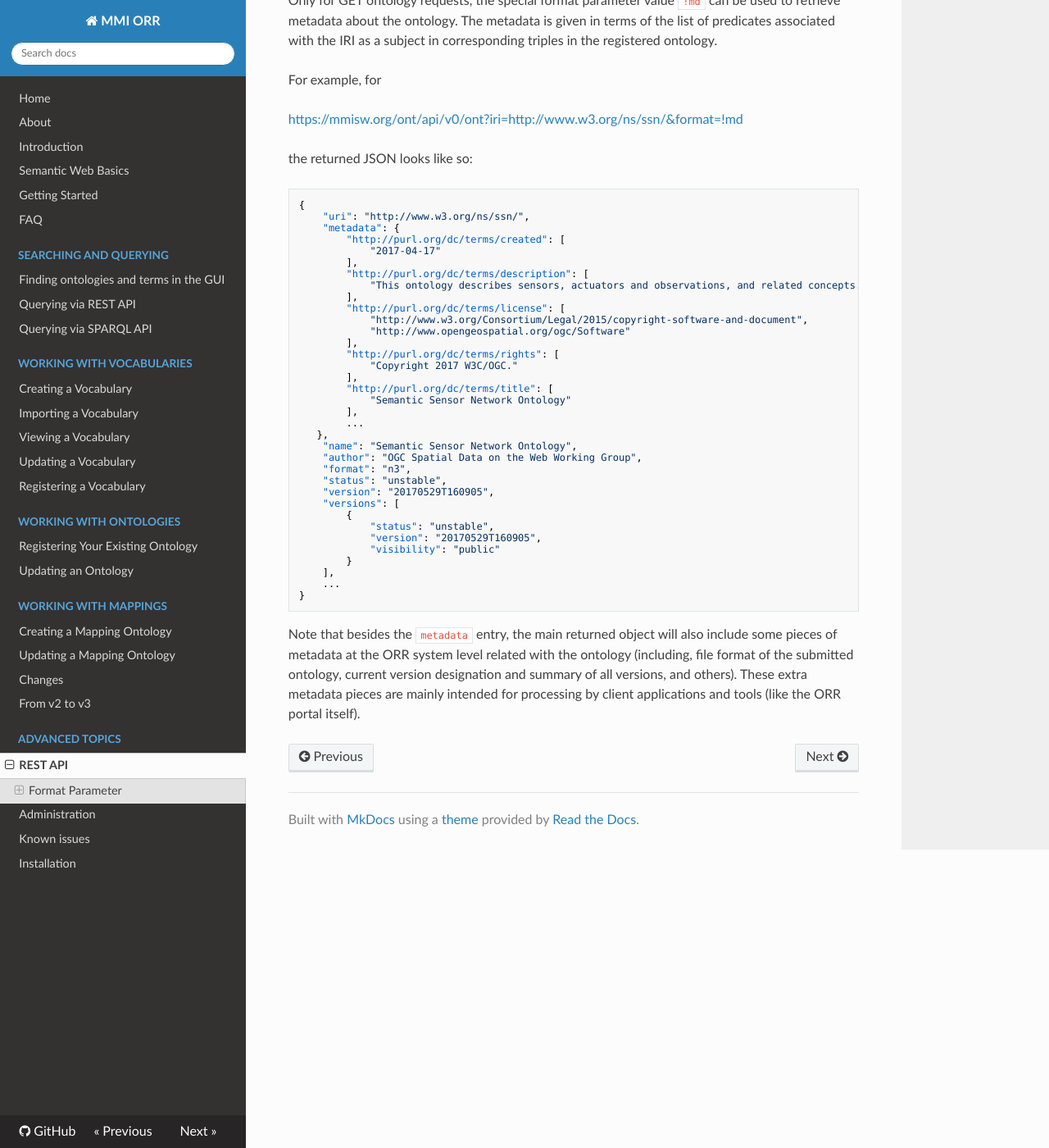
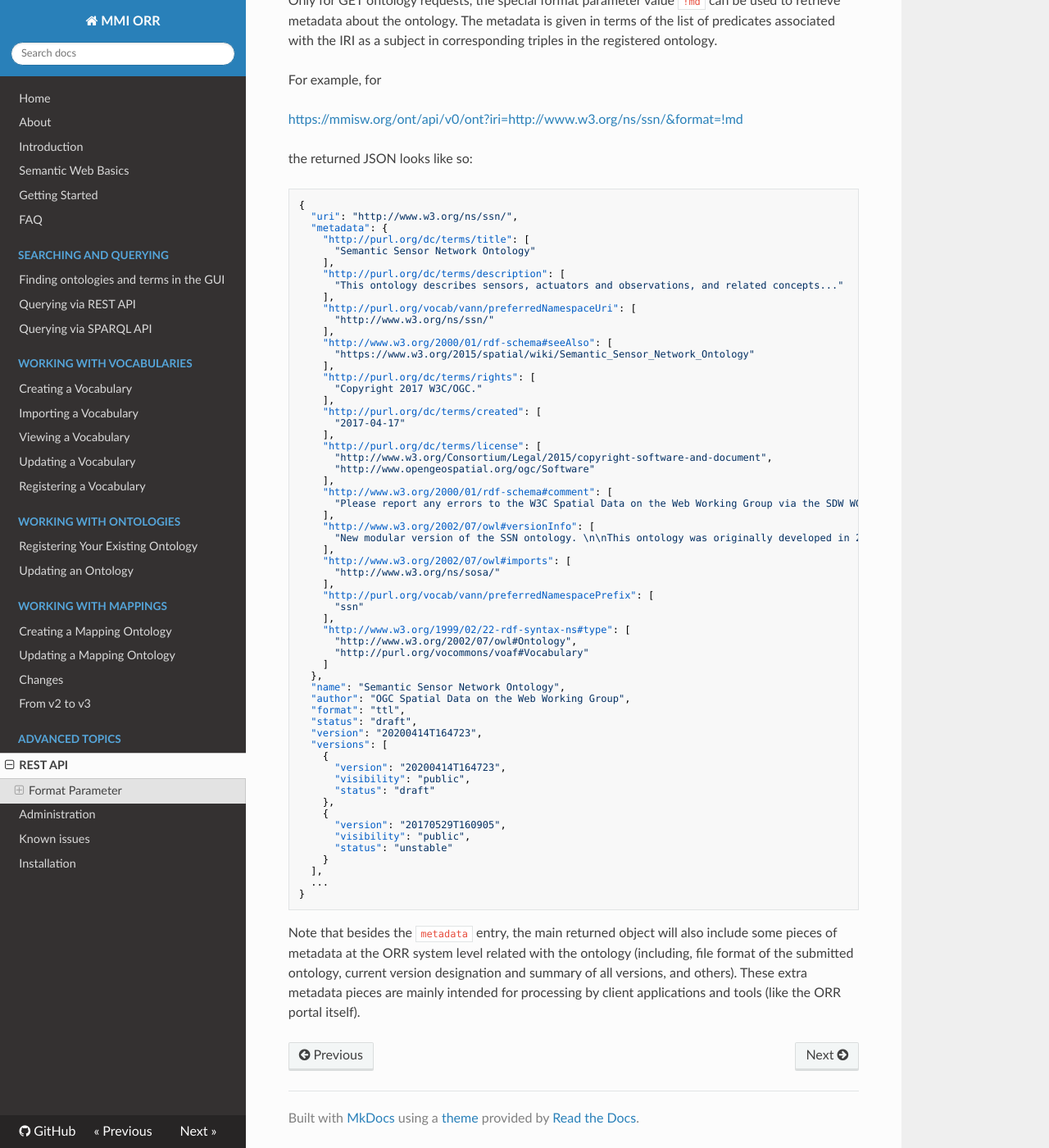
Before and after one commit to mmisw/mmiorr-docs, an MkDocs documentation site: the page built from docs/api/index.md, in a window 1280 px wide and 1400 px high, scrolled down 1231 px. Shown: the whole window at 82% size. Built offline with MkDocs 1.6.1, drawn with Linux system fonts in a browser that asks for light colours; nearby versions of some CDN libraries; old or Windows-style settings are respelled for this version of MkDocs.

Commit message:
update !md example

````diff
--- a/docs/api/index.md
+++ b/docs/api/index.md
@@ -55,39 +55,65 @@ the returned JSON looks like so:
 
 ```json
 {
-    "uri": "http://www.w3.org/ns/ssn/",
-    "metadata": {
-        "http://purl.org/dc/terms/created": [
-            "2017-04-17"
-        ],
-        "http://purl.org/dc/terms/description": [
-            "This ontology describes sensors, actuators and observations, and related concepts. ..."
-        ],
-        "http://purl.org/dc/terms/license": [
-            "http://www.w3.org/Consortium/Legal/2015/copyright-software-and-document",
-            "http://www.opengeospatial.org/ogc/Software"
-        ],
-        "http://purl.org/dc/terms/rights": [
-            "Copyright 2017 W3C/OGC."
-        ],
-        "http://purl.org/dc/terms/title": [
-            "Semantic Sensor Network Ontology"
-        ],
-        ...
-   },
-    "name": "Semantic Sensor Network Ontology",
-    "author": "OGC Spatial Data on the Web Working Group",
-    "format": "n3",
-    "status": "unstable",
-    "version": "20170529T160905",
-    "versions": [
-        {
-            "status": "unstable",
-            "version": "20170529T160905",
-            "visibility": "public"
-        }
+  "uri": "http://www.w3.org/ns/ssn/",
+  "metadata": {
+    "http://purl.org/dc/terms/title": [
+      "Semantic Sensor Network Ontology"
     ],
-    ...
+    "http://purl.org/dc/terms/description": [
+      "This ontology describes sensors, actuators and observations, and related concepts..."
+    ],
+    "http://purl.org/vocab/vann/preferredNamespaceUri": [
+      "http://www.w3.org/ns/ssn/"
+    ],
+    "http://www.w3.org/2000/01/rdf-schema#seeAlso": [
+      "https://www.w3.org/2015/spatial/wiki/Semantic_Sensor_Network_Ontology"
+    ],
+    "http://purl.org/dc/terms/rights": [
+      "Copyright 2017 W3C/OGC."
+    ],
+    "http://purl.org/dc/terms/created": [
+      "2017-04-17"
+    ],
+    "http://purl.org/dc/terms/license": [
+      "http://www.w3.org/Consortium/Legal/2015/copyright-software-and-document",
+      "http://www.opengeospatial.org/ogc/Software"
+    ],
+    "http://www.w3.org/2000/01/rdf-schema#comment": [
+      "Please report any errors to the W3C Spatial Data on the Web Working Group via the SDW WG Public List public-sdw-wg@w3.org"
+    ],
+    "http://www.w3.org/2002/07/owl#versionInfo": [
+      "New modular version of the SSN ontology. \n\nThis ontology was originally developed in 2009-2011 by ..."
+    ],
+    "http://www.w3.org/2002/07/owl#imports": [
+      "http://www.w3.org/ns/sosa/"
+    ],
+    "http://purl.org/vocab/vann/preferredNamespacePrefix": [
+      "ssn"
+    ],
+    "http://www.w3.org/1999/02/22-rdf-syntax-ns#type": [
+      "http://www.w3.org/2002/07/owl#Ontology",
+      "http://purl.org/vocommons/voaf#Vocabulary"
+    ]
+  },
+  "name": "Semantic Sensor Network Ontology",
+  "author": "OGC Spatial Data on the Web Working Group",
+  "format": "ttl",
+  "status": "draft",
+  "version": "20200414T164723",
+  "versions": [
+    {
+      "version": "20200414T164723",
+      "visibility": "public",
+      "status": "draft"
+    },
+    {
+      "version": "20170529T160905",
+      "visibility": "public",
+      "status": "unstable"
+    }
+  ],
+  ...
 }
 ```
 
````
